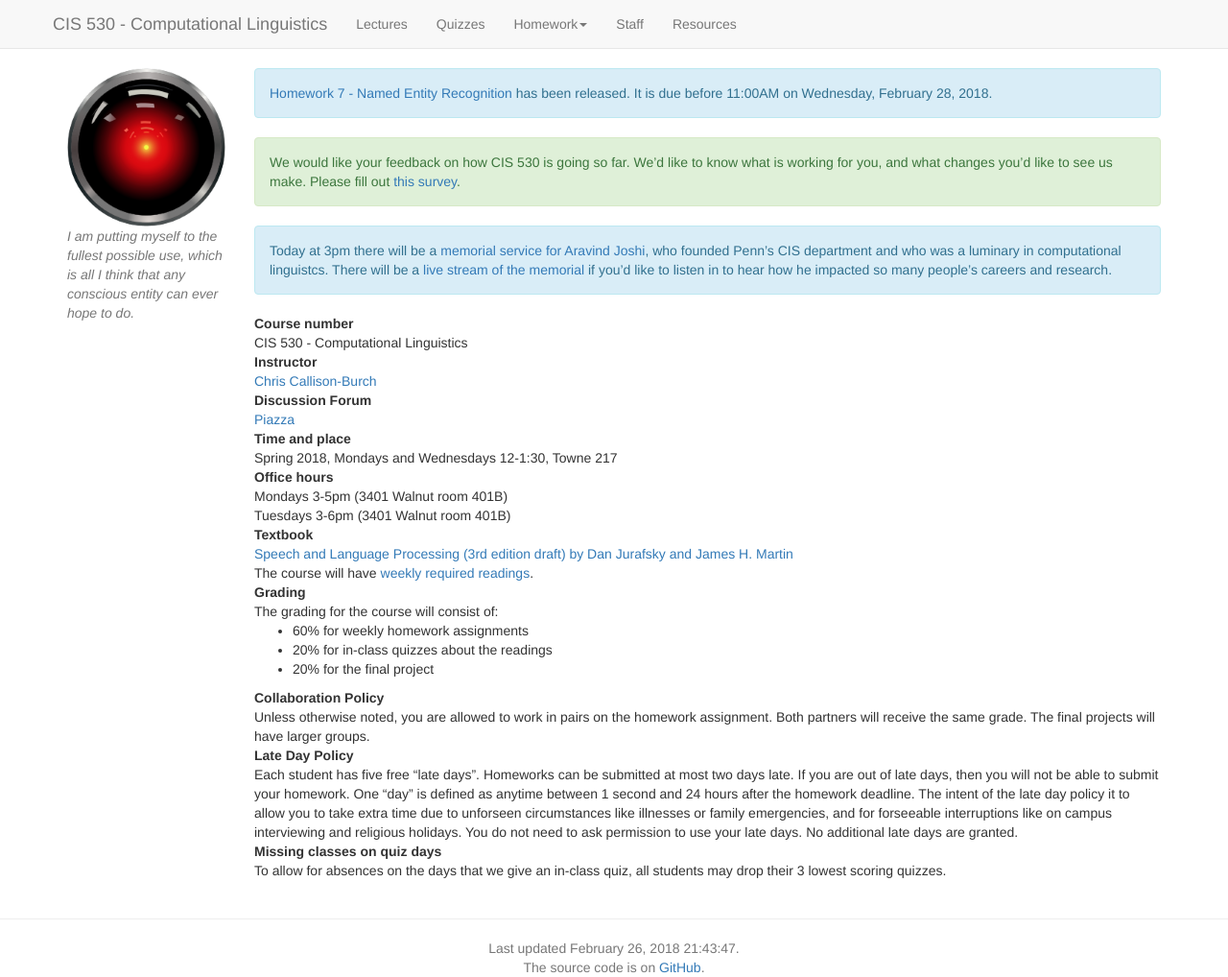
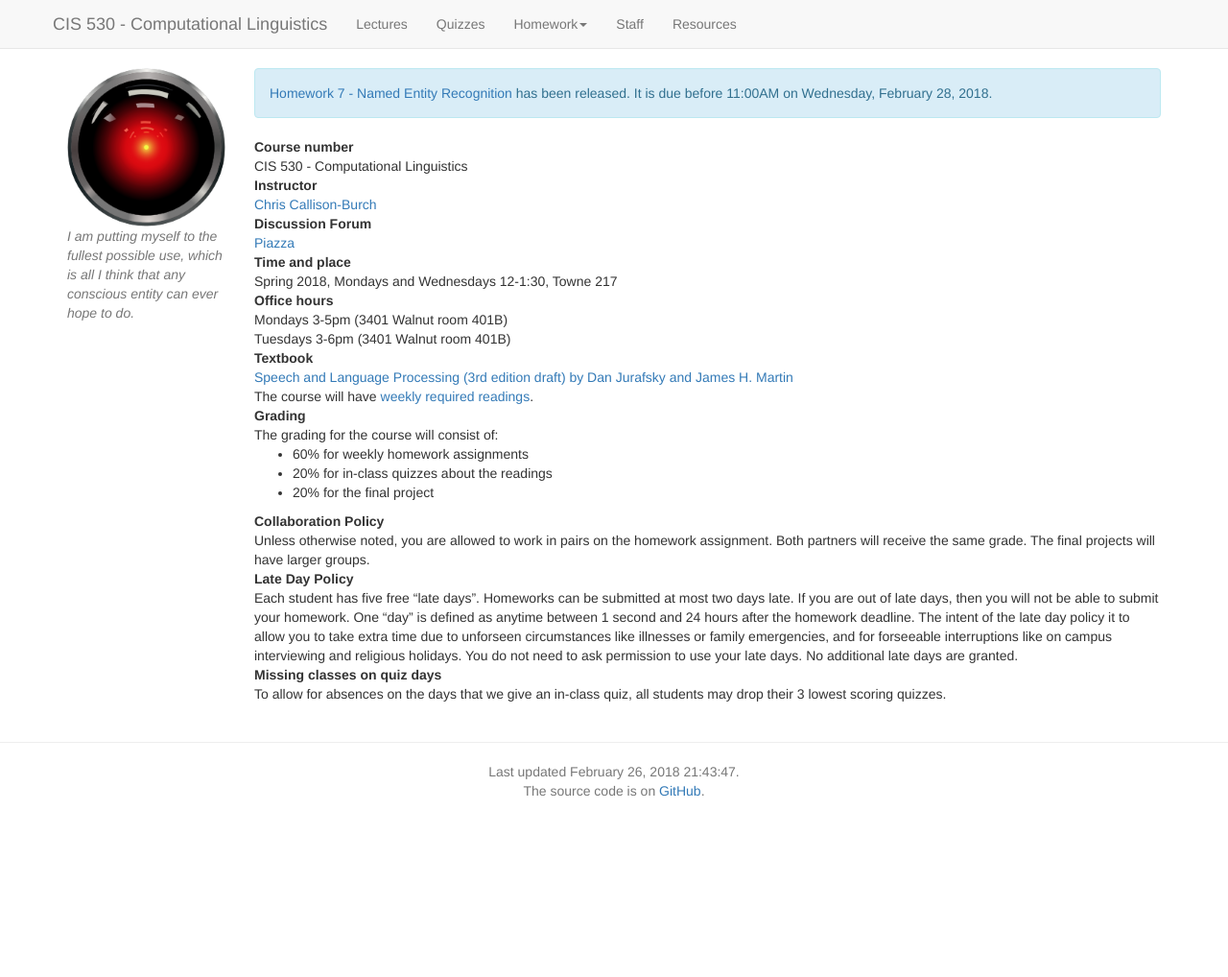
Before and after one commit to computational-linguistics-class/computational-linguistics-class.github.io, a Jekyll site: the page built from index.md, in a window 1280 px wide. Shown: the whole page at 96% size. Built offline with Jekyll 4.4.1, drawn with Linux system fonts in a browser that asks for light colours; nearby versions of some CDN libraries; a script that is not in the unit is left out; after the commit the page ends 900 px from its top, so only the background shows below that.

Commit message:
Removed old annoucements

```diff
--- a/index.md
+++ b/index.md
@@ -29,20 +29,6 @@ It is due before {{ page.due_date | date: "%I:%M%p" }} on {{ page.due_date | dat
 {% endif %}
 {% endfor %}
 <!-- End alert for upcoming homework assignments -->
-
-
-<!-- Display annoucement -->
-<div class="alert alert-success" markdown="1">
-We would like your feedback on how CIS 530 is going so far.  We'd like to know what is working for you, and what changes you'd like to see us make.  Please fill out [this survey](https://docs.google.com/forms/d/e/1FAIpQLSfSOUZi1Ffnp0Zvek9DvB8KP4rVLiXooNJ4pH7426FqQCcr_A/viewform?usp=sf_link).
-</div>
-<!-- End annoucement -->
-
-
-<!-- Display annoucement -->
-<div class="alert alert-info" markdown="1">
-Today at 3pm there will be a [memorial service for Aravind Joshi](http://www.seas.upenn.edu/media/in-memoriam-joshi.php), who founded Penn's CIS department and who was a luminary in computational linguistcs.   There will be a [live stream of the memorial](https://www.youtube.com/watch?v=85qthqUmCp8) if you'd like to listen in to hear how he impacted so many people's careers and research.
-</div>
-<!-- End annoucement -->
 
 
 Course number
```
